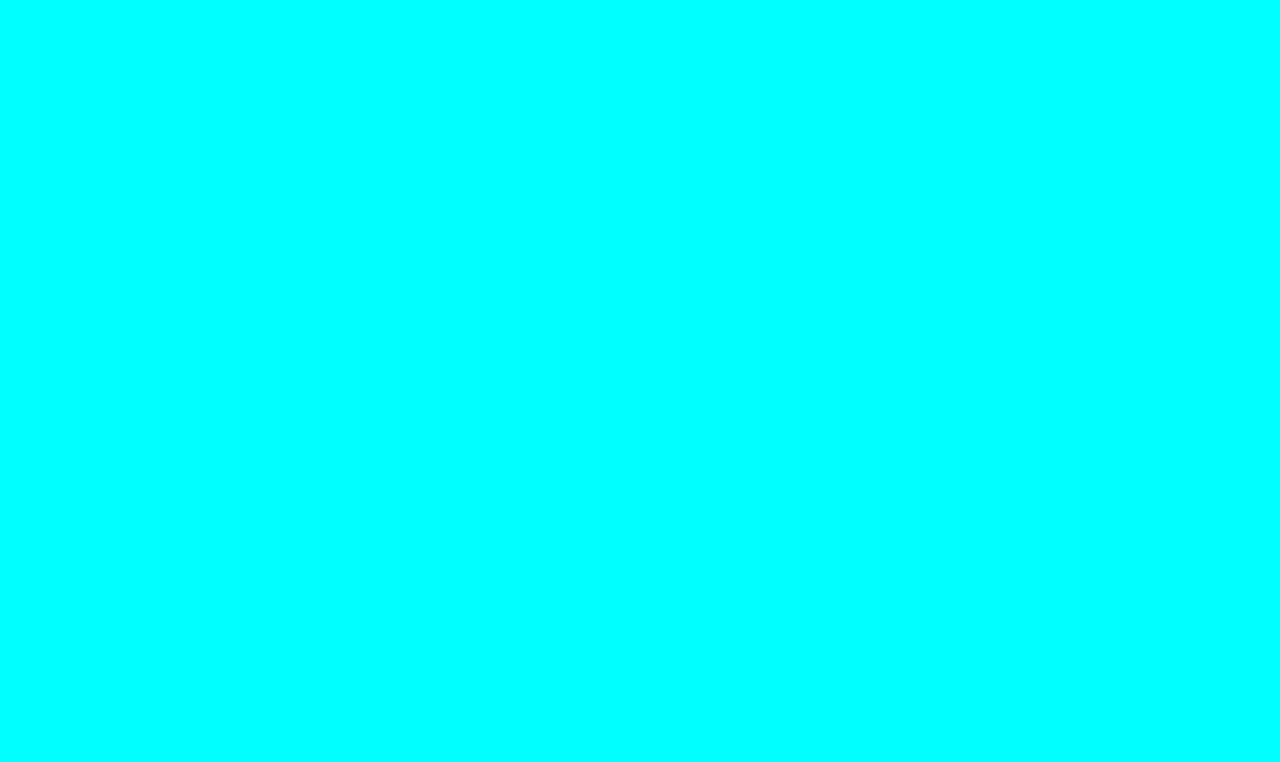
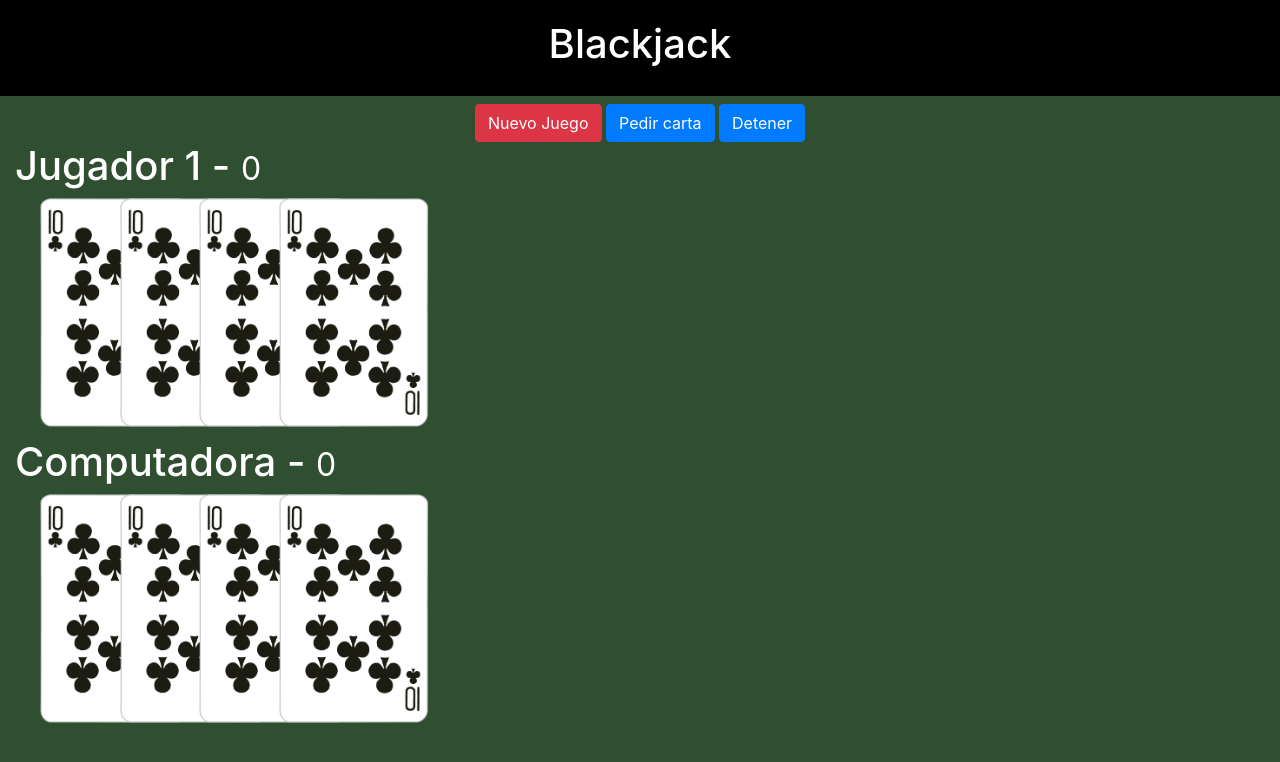
Before and after one commit to PabloArceE/blackJackJSModerno, a plain HTML site: page index.html in a window 1280 px wide. Drawn offline with nearby package versions, Linux system fonts and the light colour scheme.

Commit message:
integrando estilos con bootstrap

```diff
--- a/assets/css/styles.css
+++ b/assets/css/styles.css
@@ -1,3 +1,23 @@
-body{
-    background-color: aqua;
+html, body{
+    margin: 0;
+    background-color: #2f4f30;
+    color: white;
 }
+
+.titulo{
+    text-align: center;
+    background-color: black;
+    color: white;
+    padding: 20px;
+    font-size: 25px;
+}
+
+.carta{
+    position: relative;
+    width: 150px;
+    left: 100px;
+    margin-left: -75px;
+}
+#computadora-carta, #jugador-carta{
+    height: 240px;
+}
--- a/assets/js/juego.js
+++ b/assets/js/juego.js
@@ -1 +1 @@
-console.log('mensaje de prueba');
+console.log('segunda prueba');
--- a/index.html
+++ b/index.html
@@ -4,11 +4,43 @@
     <meta charset="UTF-8">
     <meta http-equiv="X-UA-Compatible" content="IE=edge">
     <meta name="viewport" content="width=device-width, initial-scale=1.0">
+    <link rel="stylesheet" href="https://stackpath.bootstrapcdn.com/bootstrap/4.4.1/css/bootstrap.min.css" integrity="sha384-Vkoo8x4CGsO3+Hhxv8T/Q5PaXtkKtu6ug5TOeNV6gBiFeWPGFN9MuhOf23Q9Ifjh" crossorigin="anonymous">
     <link rel="stylesheet" href="assets\css\styles.css">
     <title>Blackjack</title>
 </head>
 <body>
-
+    <header class="titulo">
+        <h1>Blackjack</h1>
+    </header>
+    <div class="row mt-2">
+        <div class="col text-center">
+          <button class="btn btn-danger">Nuevo Juego</button>
+          <button class="btn btn-primary">Pedir carta</button>
+          <button class="btn btn-primary">Detener</button>
+        </div>
+    </div>
+    <div class="row container">
+        <div class="col">
+            <h1>Jugador 1 - <small>0</small></h1>
+            <div id="jugador-carta">
+                <img class="carta" src="assets/cartas/10C.png" alt="">
+                <img class="carta" src="assets/cartas/10C.png" alt="">
+                <img class="carta" src="assets/cartas/10C.png" alt="">
+                <img class="carta" src="assets/cartas/10C.png" alt="">
+            </div>
+        </div>
+    </div>
+    <div class="row container">
+        <div class="col">
+            <h1>Computadora - <small>0</small></h1>
+            <div id="computadora-carta">
+                <img class="carta" src="assets/cartas/10C.png" alt="">
+                <img class="carta" src="assets/cartas/10C.png" alt="">
+                <img class="carta" src="assets/cartas/10C.png" alt="">
+                <img class="carta" src="assets/cartas/10C.png" alt="">
+            </div>
+        </div>
+    </div>
 
 
 
```
